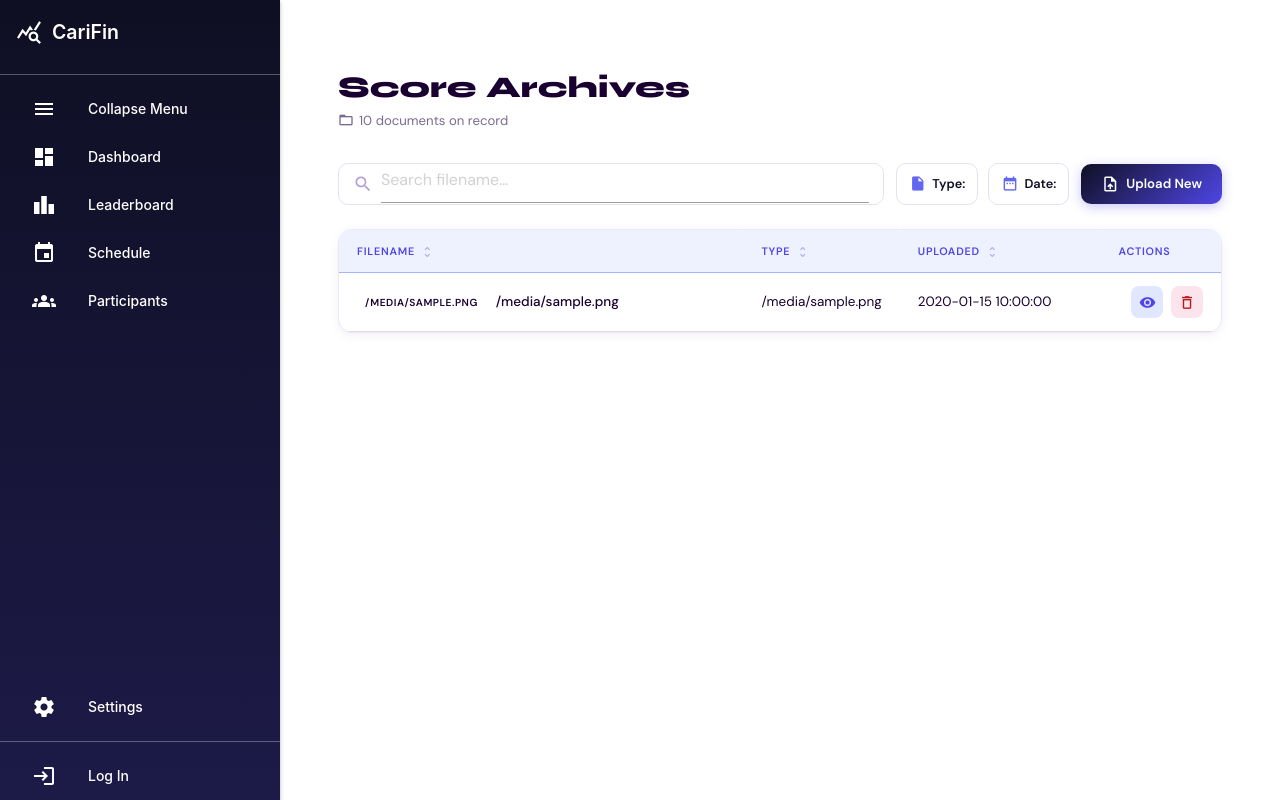
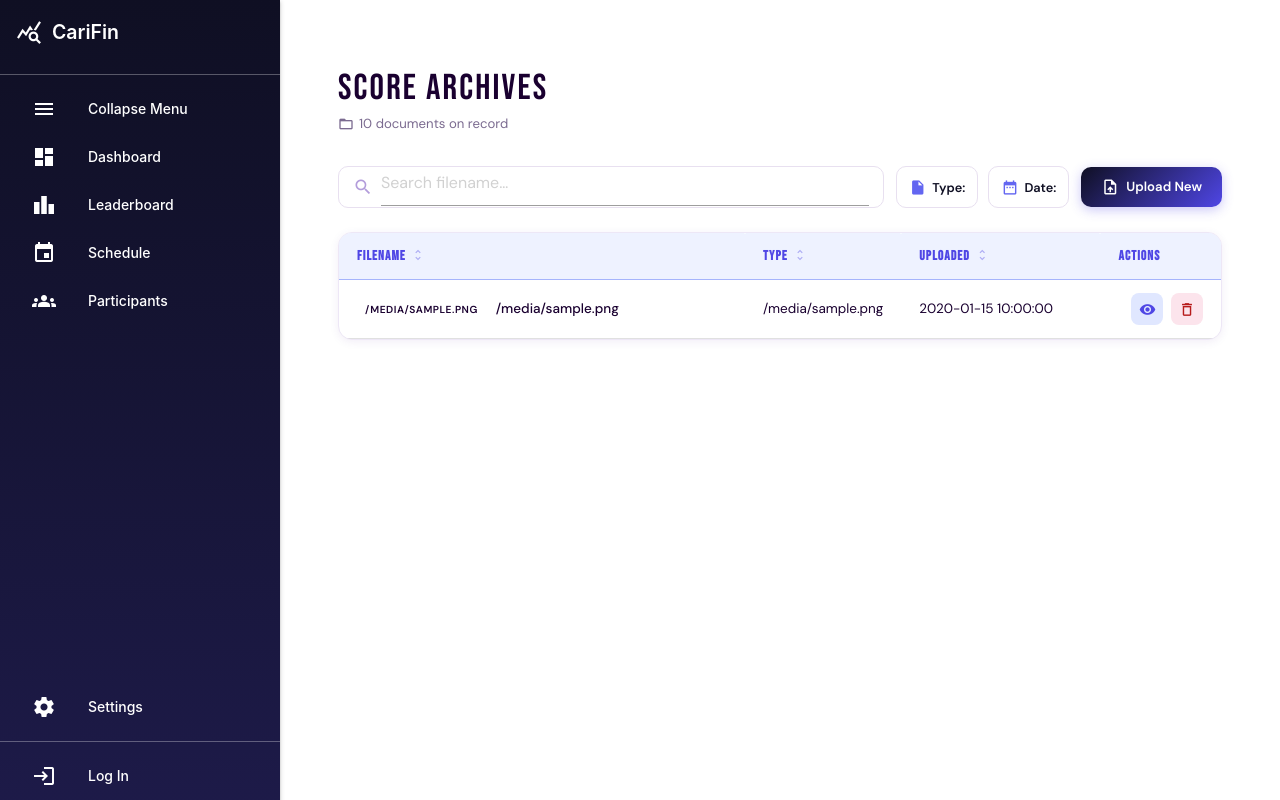
Before and after one commit to CarifinResultsSystem/INFO3604Project, a Flask app: template App/templates/judge/archives.html in a window 1280 px wide. Run offline with Flask 3, Linux system fonts and the light colour scheme; the template is opened without the code that fills it: most values are stand-ins (such as "Sample title", 1, 10 or a date in 2020).

Commit message:
Updated Scoretaker Archive fonts

```diff
--- a/App/static/scoretaker/archives.css
+++ b/App/static/scoretaker/archives.css
@@ -1,4 +1,4 @@
-@import url('https://fonts.googleapis.com/css2?family=DM+Sans:wght@400;500;600&family=Syne:wght@700;800&display=swap');
+@import url('https://fonts.googleapis.com/css2?family=Bebas+Neue&family=DM+Sans:wght@300;400;500;600&display=swap');
 
 *, *::before, *::after { box-sizing: border-box; }
 
@@ -17,12 +17,12 @@
 }
 
 .dash-heading h1 {
-  font-family: 'Syne', sans-serif;
-  font-size: 2rem;
-  font-weight: 800;
+  font-family: 'Bebas Neue', sans-serif;
+  font-size: 2.4rem;
+  letter-spacing: 0.06em;
   color: #1a0030;
   margin: 0 0 6px;
-  line-height: 1.15;
+  line-height: 1.05;
 }
 
 .dash-subtitle {
@@ -30,6 +30,7 @@
   align-items: center;
   gap: 5px;
   font-size: 0.88rem;
+  font-family: 'DM Sans', sans-serif;
   color: #7b6b90;
 }
 
@@ -104,6 +105,7 @@
   padding: 0 12px;
   height: 42px;
   font-size: 0.85rem;
+  font-family: 'DM Sans', sans-serif;
   color: #4a148c;
   white-space: nowrap;
 }
@@ -114,7 +116,10 @@
   flex-shrink: 0;
 }
 
-.lb-season-select span { font-weight: 600; }
+.lb-season-select span {
+  font-family: 'DM Sans', sans-serif;
+  font-weight: 600;
+}
 
 .lb-season-select select {
   border: none;
@@ -135,6 +140,7 @@
   border-radius: 10px;
   background: linear-gradient(135deg, #6a1b9a, #9c27b0);
   color: #fff;
+  font-family: 'DM Sans', sans-serif;
   font-size: 0.88rem;
   font-weight: 600;
   text-decoration: none;
@@ -167,6 +173,7 @@
   width: 100%;
   border-collapse: collapse;
   font-size: 0.9rem;
+  font-family: 'DM Sans', sans-serif;
 }
 
 .arc-table { min-width: 520px; }
@@ -176,16 +183,19 @@
 .lb-table th {
   text-align: left;
   padding: 13px 18px;
-  font-size: 0.72rem;
-  font-weight: 700;
-  letter-spacing: 0.07em;
+  font-family: 'Bebas Neue', sans-serif;
+  font-size: 0.9rem;
+  letter-spacing: 0.08em;
   text-transform: uppercase;
   color: #9575cd;
   border-bottom: 1px solid #ede7f6;
   white-space: nowrap;
 }
 
-.arc-table th { cursor: pointer; user-select: none; }
+.arc-table th {
+  cursor: pointer;
+  user-select: none;
+}
 
 .arc-table th .sort-icon {
   font-size: 14px;
@@ -194,7 +204,7 @@
   margin-left: 2px;
 }
 
-.arc-table th.sorted-asc  .sort-icon,
+.arc-table th.sorted-asc .sort-icon,
 .arc-table th.sorted-desc .sort-icon { opacity: 1; }
 
 .lb-table td {
@@ -202,6 +212,7 @@
   border-bottom: 1px solid #f5f0fb;
   color: #1a0030;
   vertical-align: middle;
+  font-family: 'DM Sans', sans-serif;
 }
 
 .lb-table tbody tr:last-child td { border-bottom: none; }
@@ -228,6 +239,7 @@
   font-weight: 500;
   color: #1a0030;
   font-size: 0.9rem;
+  font-family: 'DM Sans', sans-serif;
 }
 
 /* Extension badge */
@@ -237,6 +249,7 @@
   justify-content: center;
   padding: 2px 8px;
   border-radius: 6px;
+  font-family: 'DM Sans', sans-serif;
   font-size: 0.68rem;
   font-weight: 700;
   letter-spacing: 0.05em;
@@ -279,9 +292,20 @@
   text-align: center;
   padding: 60px 20px;
   color: #9e9e9e;
+  font-family: 'DM Sans', sans-serif;
 }
-.arc-empty i { font-size: 48px; display: block; margin-bottom: 10px; opacity: 0.3; }
-.arc-empty p { margin: 0; font-size: 0.95rem; }
+
+.arc-empty i {
+  font-size: 48px;
+  display: block;
+  margin-bottom: 10px;
+  opacity: 0.3;
+}
+
+.arc-empty p {
+  margin: 0;
+  font-size: 0.95rem;
+}
 
 .arc-no-results {
   display: none;
@@ -291,9 +315,15 @@
   gap: 10px;
   padding: 48px 20px;
   color: #9e9e9e;
+  font-family: 'DM Sans', sans-serif;
 }
+
 .arc-no-results i { font-size: 44px; opacity: 0.35; }
-.arc-no-results p { margin: 0; font-size: 0.92rem; }
+
+.arc-no-results p {
+  margin: 0;
+  font-size: 0.92rem;
+}
 
 /* Pagination */
 .arc-pagination {
@@ -337,7 +367,10 @@
   font-weight: 700;
 }
 
-.arc-page-btn:disabled { opacity: 0.3; cursor: default; }
+.arc-page-btn:disabled {
+  opacity: 0.3;
+  cursor: default;
+}
 
 /* Preview overlay */
 .arc-preview-overlay {
@@ -397,6 +430,7 @@
 }
 
 .arc-preview-name {
+  font-family: 'DM Sans', sans-serif;
   font-weight: 700;
   font-size: 0.97rem;
   color: #1a0030;
@@ -420,6 +454,7 @@
   border-radius: 8px;
   background: #7b1fa2;
   color: #fff;
+  font-family: 'DM Sans', sans-serif;
   font-size: 0.85rem;
   font-weight: 600;
   text-decoration: none;
@@ -461,6 +496,7 @@
   gap: 12px;
   height: 200px;
   color: #9e9e9e;
+  font-family: 'DM Sans', sans-serif;
   font-size: 0.92rem;
 }
 
@@ -474,7 +510,9 @@
   flex-shrink: 0;
 }
 
-@keyframes arcSpin { to { transform: rotate(360deg); } }
+@keyframes arcSpin {
+  to { transform: rotate(360deg); }
+}
 
 .arc-preview-code {
   margin: 0;
@@ -498,21 +536,26 @@
   color: #9e9e9e;
   padding: 32px;
   text-align: center;
+  font-family: 'DM Sans', sans-serif;
 }
 
 .arc-preview-fallback i { font-size: 50px; opacity: 0.3; }
-.arc-preview-fallback p { margin: 0; font-size: 0.93rem; }
+
+.arc-preview-fallback p {
+  margin: 0;
+  font-size: 0.93rem;
+}
 
 /* Responsive */
 @media (max-width: 700px) {
-  .dash-root   { padding: 24px 16px 60px; }
+  .dash-root { padding: 24px 16px 60px; }
   .lb-controls { flex-direction: column; align-items: stretch; }
   .arc-selects { flex-direction: column; }
-  .col-type    { display: none; }
+  .col-type { display: none; }
   .arc-preview-box { border-radius: 14px; }
 }
 
-
+/* Toasts */
 #toast-container {
   position: fixed;
   top: 0;
@@ -524,6 +567,7 @@
   gap: 10px;
   padding-top: 16px;
 }
+
 .toast {
   display: flex;
   align-items: center;
@@ -531,6 +575,7 @@
   padding: 14px 18px;
   border-radius: 10px;
   box-shadow: 0 4px 20px rgba(0,0,0,0.25);
+  font-family: 'DM Sans', sans-serif;
   font-size: 0.95rem;
   font-weight: 500;
   color: #fff;
@@ -538,10 +583,16 @@
   max-width: 420px;
   animation: dropDown 0.4s cubic-bezier(0.34, 1.56, 0.64, 1);
 }
+
 .toast-success { background: #4caf50; }
 .toast-error   { background: #e53935; }
 .toast-info    { background: #1976d2; }
-  .toast-icon    { font-size: 20px; flex-shrink: 0; }
+
+.toast-icon {
+  font-size: 20px;
+  flex-shrink: 0;
+}
+
 .toast-close {
   margin-left: auto;
   background: none;
@@ -552,7 +603,9 @@
   opacity: 0.8;
   padding: 0;
 }
+
 .toast-close:hover { opacity: 1; }
+
 @keyframes dropDown {
   from { opacity: 0; transform: translateY(-60px); }
   to   { opacity: 1; transform: translateY(0); }
```
Lines whose indentation alone changed are shown as unchanged.
